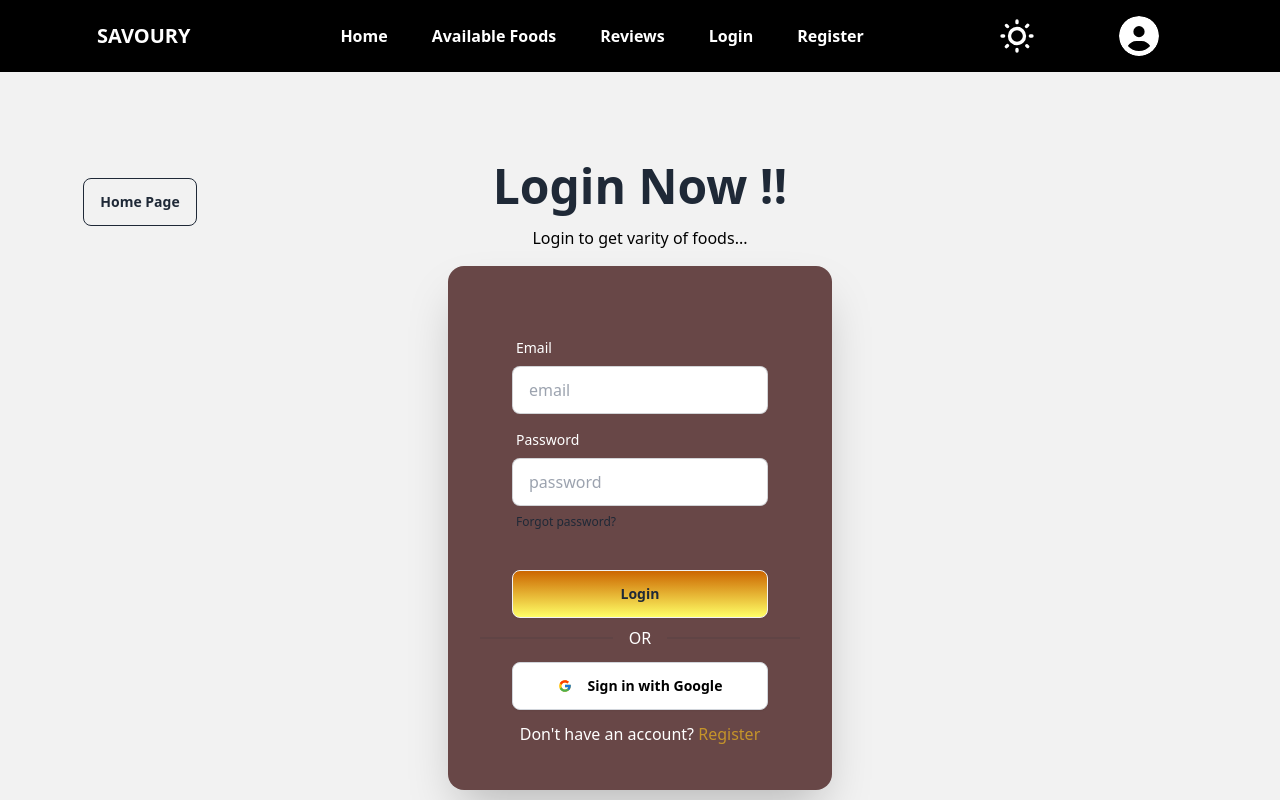
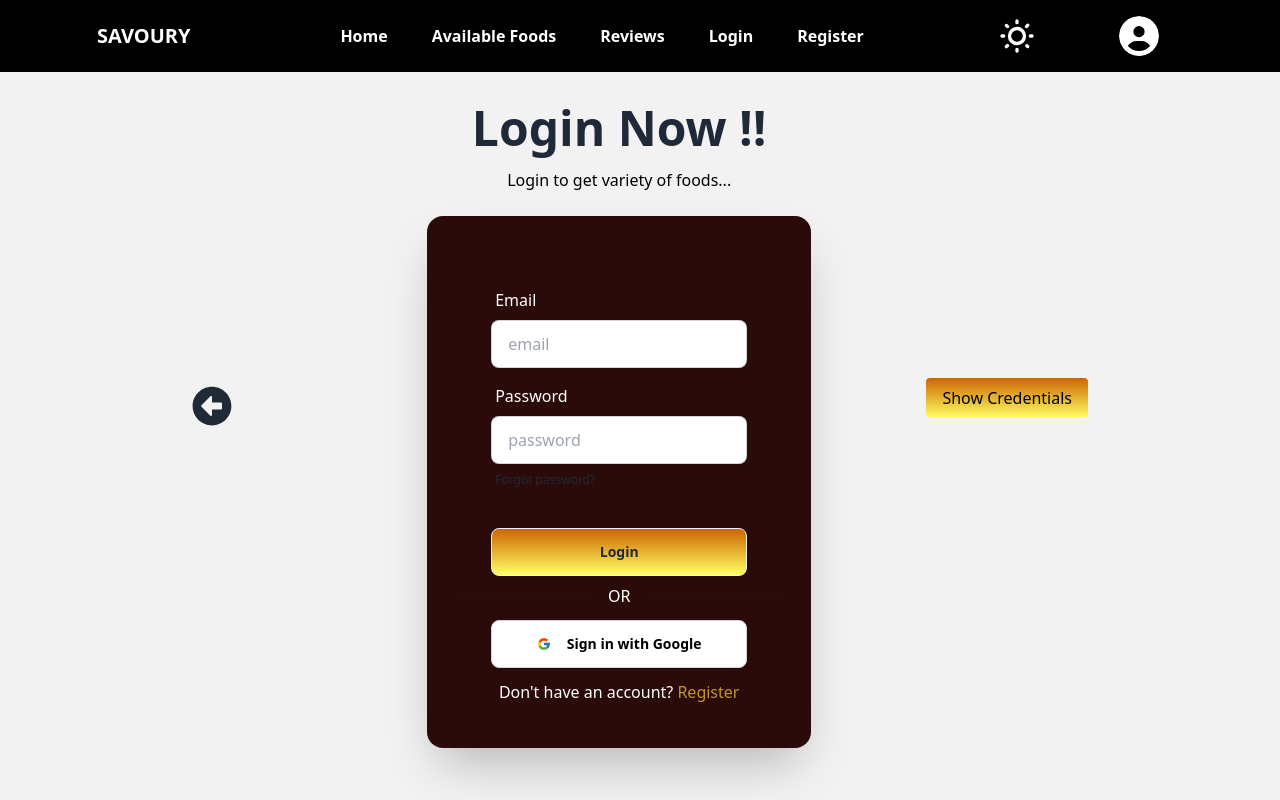
Before and after one commit to KeyaRaniMondal/food_sharing_client, a React (Vite) app: page /login in a window 1280 px wide. Shown: the top 800 px of the page. Built offline with nearby package versions, Linux system fonts and the light colour scheme; no server answers.

Commit message:
created profile page

```diff
--- a/package.json
+++ b/package.json
@@ -13,6 +13,7 @@
     "axios": "^1.7.9",
     "firebase": "^11.1.0",
     "localforage": "^1.10.0",
+    "lucide-react": "^0.509.0",
     "match-sorter": "^8.0.0",
     "react": "^18.3.1",
     "react-dom": "^18.3.1",
--- /dev/null
+++ b/src/components/Card.jsx
@@ -0,0 +1,9 @@
+import React from "react";
+
+export function Card({ children }) {
+  return <div className="bg-white rounded-xl shadow p-4">{children}</div>;
+}
+
+export function CardContent({ children }) {
+  return <div>{children}</div>;
+}
--- a/src/components/navbar.jsx
+++ b/src/components/navbar.jsx
@@ -1,5 +1,5 @@
 import { useContext } from "react";
-import { NavLink } from "react-router-dom";
+import { Link, NavLink } from "react-router-dom";
 import { AuthContext } from "../providers/authProviders";
 import { FaCircleUser } from "react-icons/fa6";
 
@@ -90,10 +90,10 @@ const NavBar = () => {
                             className="menu menu-sm dropdown-content bg-white text-black rounded-box z-[1] mt-3 w-52 p-2 shadow"
                         >
                             <li>
-                                <a className="justify-between">
+                                <Link to={"/profile"} className="justify-between">
                                     {user.displayName || "Profile"}
                                     <span className="badge">New</span>
-                                </a>
+                                </Link>
                             </li>
                             <li onClick={logOut}>
                                 <a>Logout</a>
--- a/src/components/recipe.jsx
+++ b/src/components/recipe.jsx
@@ -57,7 +57,7 @@ const Recipe = () => {
   return (
     <div className="mx-20">
       <h1 className="text-3xl font-bold text-center my-5">Recipe List</h1>
-      <div className="grid grid-cols-1 sm:grid-cols-2 lg:grid-cols-3 gap-8 mx-5">
+      <div className="grid grid-cols-1  sm:grid-cols-2 lg:grid-cols-3 gap-8 mx-5">
         {recipes.map((recipe) => (
           <div
             key={recipe.id}
--- a/src/pages/addFood.jsx
+++ b/src/pages/addFood.jsx
@@ -172,7 +172,7 @@ const AddFood = () => {
     </div>
 
     <div className="text-center mt-8">
-      <button type="submit" className="btn btn-wide btnu mb-8">
+      <button type="submit" className="btn btn-wide btn-outline text-green-900 mb-8">
         Add Food
       </button>
     </div>
--- a/src/pages/login.jsx
+++ b/src/pages/login.jsx
@@ -1,9 +1,180 @@
+// import { useContext, useState } from "react";
+// import { AuthContext } from "../providers/authProviders";
+// import { Link, NavLink, useNavigate, useLocation } from "react-router-dom";
+// import { getAuth, GoogleAuthProvider, signInWithPopup } from "firebase/auth";
+// import { FcGoogle } from "react-icons/fc";
+// import { toast, ToastContainer } from "react-toastify";
+// import { FaArrowAltCircleLeft } from "react-icons/fa";
+
+// const Login = () => {
+//   const { loginUser, setUser } = useContext(AuthContext);
+//   const navigate = useNavigate();
+//   const location = useLocation();
+
+//   const [error, setError] = useState({});
+//   const [loading, setLoading] = useState(false);
+
+//   // Google Sign-In
+//   const provider = new GoogleAuthProvider();
+//   const handleGoogleSignIn = () => {
+//     const auth = getAuth();
+//     setLoading(true);
+//     signInWithPopup(auth, provider)
+//       .then((result) => {
+//         const user = result.user;
+//         toast.success("Google sign-in successful!");
+//         navigate(location?.state?.from?.pathname || "/");
+//       })
+//       .catch((err) => {
+//         toast.error(err.message);
+//         setError({
+//           ...error,
+//           google: "Google sign-in failed. Please try again.",
+//         });
+//       })
+//       .finally(() => setLoading(false));
+//   };
+
+//   // Email-password
+//   const handleSubmit = async (e) => {
+//     e.preventDefault();
+//     const form = e.target;
+//     const email = form.email.value;
+//     const password = form.password.value;
+//     try {
+//       setLoading(true);
+//       const result = await loginUser(email, password);
+//       toast.success("Login successful!");
+//       setUser(result);
+//       navigate(location?.state?.from?.pathname || "/");
+//     } catch (error) {
+//       toast.error(error.message);
+//       setError({ ...error, email: "Invalid email or password." });
+//     } finally {
+//       setLoading(false);
+//     }
+
+//   };
+
+//   const handleNavigate = () => {
+//     navigate('/')
+//   }
+
+//   return (
+//     <div
+//       style={{
+//         // backgroundImage: `url(${login})`,
+//       }}
+//       className="hero bg-base-200 min-h-screen mt-16 "
+//     >
+
+//       <div className="hero-content flex justify-around">
+//         <div  className="-mt-[650px] mr-20">
+//         <button onClick={handleNavigate} className=" mt-10 font-bold w-20"><FaArrowAltCircleLeft className="w-10 h-10"/></button>
+//         </div>
+
+
+//           <div>
+//           <div className="text-center -mt-20">
+//           <h1 className="text-5xl font-bold">Login Now !!</h1>
+//           <p className="mt-4 text-black">
+//             Login to get varity of foods...
+//           </p>
+//         </div>
+//         <div className="card bg-[#2b0a0a] w-full max-w-sm shrink-0 shadow-2xl">
+//           <form onSubmit={handleSubmit} className="card-body">
+//             <div className="form-control">
+//               <label className="label">
+//                 <span className="label-text text-white">Email</span>
+//               </label>
+//               <input
+//                 type="email"
+//                 name="email"
+//                 placeholder="email"
+//                 className="input input-bordered"
+//                 required
+//               />
+//               {error.email && (
+//                 <p className="text-red-500 text-sm mt-2">{error.email}</p>
+//               )}
+//             </div>
+
+//             <div className="form-control">
+//               <label className="label">
+//                 <span className="label-text text-white">Password</span>
+//               </label>
+//               <input
+//                 type="password"
+//                 name="password"
+//                 placeholder="password"
+//                 className="input input-bordered"
+//                 required
+//               />
+//               <label className="label">
+//                 <a href="#" className="label-text-alt link link-hover">
+//                   Forgot password?
+//                 </a>
+//               </label>
+//             </div>
+//             <div className="form-control mt-6">
+//               <button className="btn btn1" disabled={loading}>
+//                 {loading ? "Logging in..." : "Login"}
+//               </button>
+//             </div>
+//           </form>
+//           <ToastContainer className='mt-28' />
+//           <div className="divider text-white -mt-5">OR</div>
+//           <button
+//             onClick={handleGoogleSignIn}
+//             className="btn bg-white border border-gray-300 text-black flex items-center justify-center mx-auto w-64"
+//             disabled={loading}
+//           >
+//             <FcGoogle className="mr-2" /> Sign in with Google
+//           </button>
+//           {error.google && (
+//             <p className="text-red-500 text-sm mt-2">{error.google}</p>
+//           )}
+//           <p className="text-white my-3 text-center">
+//             Don't have an account?{" "}
+//             <NavLink to={"/register"} className="text-[#c5942a]">
+//               Register
+//             </NavLink>
+//           </p>
+//         </div>
+//           </div>
+
+//           <div className="-mt-[650px] ml-10">
+//         <button
+//                    onClick={()=>document.getElementById('my_modal_2').showModal()}
+//                     className="btn1 text-black px-4 py-2 rounded mb-4"
+//                 >
+//                     Show Credentials
+//                 </button>
+//                 <dialog id="my_modal_2" className="modal">
+//                 <div className="modal-box">
+//                   <h2 className="text-lg font-bold">If you just want to try features you can use this infoemations given below.</h2>
+//                   <p >Demo Email : tonu@gmail.com </p>
+//                   <p >Demo Password : Tonu123/* </p>
+//                 </div>
+//                 <form method="dialog" className="modal-backdrop">
+//                   <button>close</button>
+//                 </form>
+//               </dialog>
+//         </div>
+//       </div>
+//     </div>
+//   );
+// };
+
+// export default Login;
+
 import { useContext, useState } from "react";
 import { AuthContext } from "../providers/authProviders";
 import { Link, NavLink, useNavigate, useLocation } from "react-router-dom";
 import { getAuth, GoogleAuthProvider, signInWithPopup } from "firebase/auth";
 import { FcGoogle } from "react-icons/fc";
 import { toast, ToastContainer } from "react-toastify";
+import { FaArrowAltCircleLeft } from "react-icons/fa";
 
 const Login = () => {
   const { loginUser, setUser } = useContext(AuthContext);
@@ -40,7 +211,6 @@ const Login = () => {
     const form = e.target;
     const email = form.email.value;
     const password = form.password.value;
-
     try {
       setLoading(true);
       const result = await loginUser(email, password);
@@ -53,7 +223,6 @@ const Login = () => {
     } finally {
       setLoading(false);
     }
-
   };
 
   const handleNavigate = () => {
@@ -61,81 +230,58 @@ const Login = () => {
   }
 
   return (
-    <div
-      style={{
-        // backgroundImage: `url(${login})`,
-      }}
-      className="hero bg-base-200 min-h-screen mt-16"
-    >
-
-      <div className="hero-content flex-col">
-        <button onClick={handleNavigate} className="btn btn-outline -ml-[1000px]  mt-10 font-bold">Home Page</button>
-        <div className="text-center -mt-20">
-          <h1 className="text-5xl font-bold">Login Now !!</h1>
-          <p className="mt-4 text-black">
-            Login to get varity of foods...
-          </p>
+    <div className="hero bg-base-200 min-h-screen mt-16 flex flex-col items-center px-4 md:px-10 lg:px-20">
+      <div className="w-full max-w-4xl flex flex-col md:flex-row justify-between items-center">
+        <button onClick={handleNavigate} className="mb-4 md:mb-0 md:mr-20">
+          <FaArrowAltCircleLeft className="w-10 h-10" />
+        </button>
+        <div className="w-full md:w-1/2">
+          <div className="text-center mb-6">
+            <h1 className="text-3xl md:text-5xl font-bold mt-10">Login Now !!</h1>
+            <p className="mt-4 text-black">Login to get variety of foods...</p>
           </div>
-        <div className="card bg-[#684747] w-full max-w-sm shrink-0 shadow-2xl">
+          <div className="card bg-[#2b0a0a] w-full max-w-sm mx-auto shadow-2xl p-6">
             <form onSubmit={handleSubmit} className="card-body">
               <div className="form-control">
+                <label className="label text-white">Email</label>
+                <input type="email" name="email" placeholder="email" className="input input-bordered" required />
+                {error.email && <p className="text-red-500 text-sm mt-2">{error.email}</p>}
+              </div>
+              <div className="form-control">
+                <label className="label text-white">Password</label>
+                <input type="password" name="password" placeholder="password" className="input input-bordered" required />
                 <label className="label">
-                <span className="label-text text-white">Email</span>
-              </label>
-              <input
-                type="email"
-                name="email"
-                placeholder="email"
-                className="input input-bordered"
-                required
-              />
-              {error.email && (
-                <p className="text-red-500 text-sm mt-2">{error.email}</p>
-              )}
-            </div>
-
-            <div className="form-control">
-              <label className="label">
-                <span className="label-text text-white">Password</span>
-              </label>
-              <input
-                type="password"
-                name="password"
-                placeholder="password"
-                className="input input-bordered"
-                required
-              />
-              <label className="label">
-                <a href="#" className="label-text-alt link link-hover">
-                  Forgot password?
-                </a>
+                  <a href="#" className="label-text-alt link link-hover">Forgot password?</a>
                 </label>
               </div>
               <div className="form-control mt-6">
-              <button className="btn btn1" disabled={loading}>
-                {loading ? "Logging in..." : "Login"}
-              </button>
+                <button className="btn btn1" disabled={loading}>{loading ? "Logging in..." : "Login"}</button>
               </div>
             </form>
             <ToastContainer className='mt-28' />
             <div className="divider text-white -mt-5">OR</div>
-          <button
-            onClick={handleGoogleSignIn}
-            className="btn bg-white border border-gray-300 text-black flex items-center justify-center mx-auto w-64"
-            disabled={loading}
-          >
+            <button onClick={handleGoogleSignIn} className="btn bg-white border border-gray-300 text-black flex items-center justify-center mx-auto w-64" disabled={loading}>
               <FcGoogle className="mr-2" /> Sign in with Google
             </button>
-          {error.google && (
-            <p className="text-red-500 text-sm mt-2">{error.google}</p>
-          )}
+            {error.google && <p className="text-red-500 text-sm mt-2">{error.google}</p>}
             <p className="text-white my-3 text-center">
-            Don't have an account?{" "}
-            <NavLink to={"/register"} className="text-[#c5942a]">
-              Register
-            </NavLink>
+              Don't have an account? <NavLink to={"/register"} className="text-[#c5942a]">Register</NavLink>
             </p>
           </div>
+        </div>
+        <button onClick={() => document.getElementById('my_modal_2').showModal()} className="btn1 text-black px-4 py-2 rounded mb-4">
+          Show Credentials
+        </button>
+        <dialog id="my_modal_2" className="modal">
+          <div className="modal-box">
+            <h2 className="text-lg font-bold">If you just want to try features, you can use the information below.</h2>
+            <p>Demo Email: tonu@gmail.com</p>
+            <p>Demo Password: Tonu123/*</p>
+          </div>
+          <form method="dialog" className="modal-backdrop">
+            <button>close</button>
+          </form>
+        </dialog>
       </div>
     </div>
   );
--- /dev/null
+++ b/src/pages/profile.jsx
@@ -0,0 +1,69 @@
+import React from "react";
+import { UserPlus, Star, Trophy, Zap } from "lucide-react";
+import { Card, CardContent } from "../components/Card";
+
+const Profile=()=>{
+  return (
+    <div className=" mt-52">
+      <div className="bg-[#dddcdc] rounded-2xl shadow-xl p-4 max-w-md mx-auto -mt-16">
+        <div className="flex flex-col items-center">
+          <img
+            src="https://via.placeholder.com/100"
+            alt="User"
+            className="w-24 h-24 rounded-full border-4 border-white -mt-12 shadow-md"
+          />
+          <h2 className="text-xl font-semibold mt-2">Lucas Bennett</h2>
+          <p className="text-sm text-gray-500">lucasbennett@gmail.com</p>
+          <div className="flex gap-6 mt-4">
+            <div className="text-center">
+              <p className="font-semibold text-lg">1.5K</p>
+              <p className="text-gray-500 text-sm">Followers</p>
+            </div>
+            <div className="text-center">
+              <p className="font-semibold text-lg">0</p>
+              <p className="text-gray-500 text-sm">Following</p>
+            </div>
+          </div>
+          <button variant="outline" className="mt-4 flex items-center gap-2">
+            <UserPlus className="w-4 h-4" /> Friends
+          </button>
+        </div>
+
+        <div className="grid grid-cols-2 gap-4 mt-6">
+          <Card>
+            <CardContent className="p-4 flex flex-col items-center">
+              <Star className="text-yellow-400 mb-2" />
+              <p className="font-semibold">51</p>
+              <p className="text-sm text-gray-500">Balance</p>
+            </CardContent>
+          </Card>
+
+          <Card>
+            <CardContent className="p-4 flex flex-col items-center">
+              <Trophy className="text-yellow-500 mb-2" />
+              <p className="font-semibold">1</p>
+              <p className="text-sm text-gray-500">Level</p>
+            </CardContent>
+          </Card>
+
+          <Card>
+            <CardContent className="p-4 flex flex-col items-center">
+              <p className="font-semibold text-pink-500 mb-2">Barefoot</p>
+              <p className="text-sm text-gray-500">Current League</p>
+            </CardContent>
+          </Card>
+
+          <Card>
+            <CardContent className="p-4 flex flex-col items-center">
+              <Zap className="text-yellow-500 mb-2" />
+              <p className="font-semibold">30</p>
+              <p className="text-sm text-gray-500">Total XP</p>
+            </CardContent>
+          </Card>
+        </div>
+      </div>
+    </div>
+  );
+
+}
+export default Profile
```
Also changed, not shown: src/components/featured.jsx (+6 -1 lines), src/components/update.jsx (+4 -4 lines), src/pages/home.jsx (+3 -7 lines), src/router/router.jsx (+7 -0 lines), 1 other file (tests, documents, lock files or other folders). Lines whose indentation alone changed are shown as unchanged.
